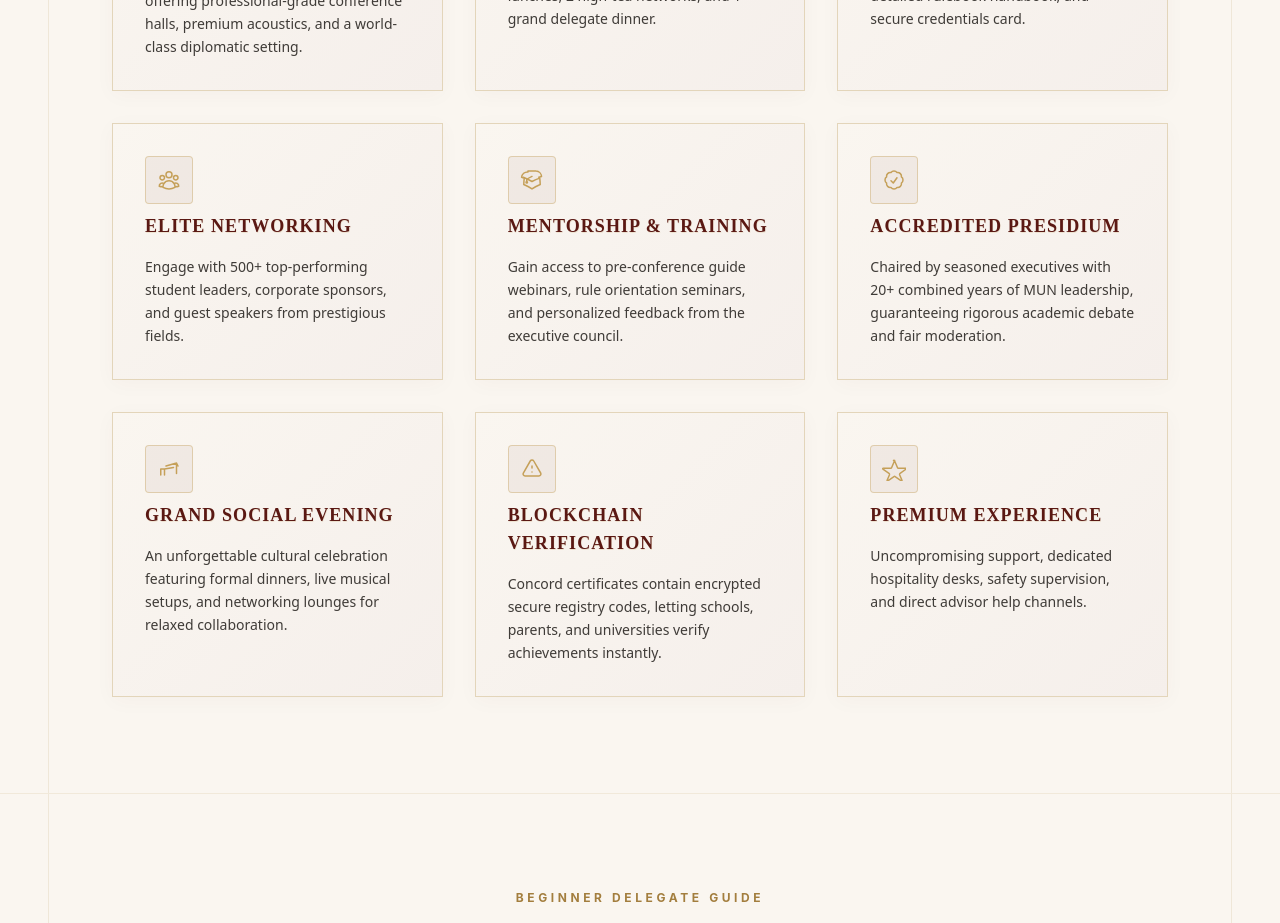
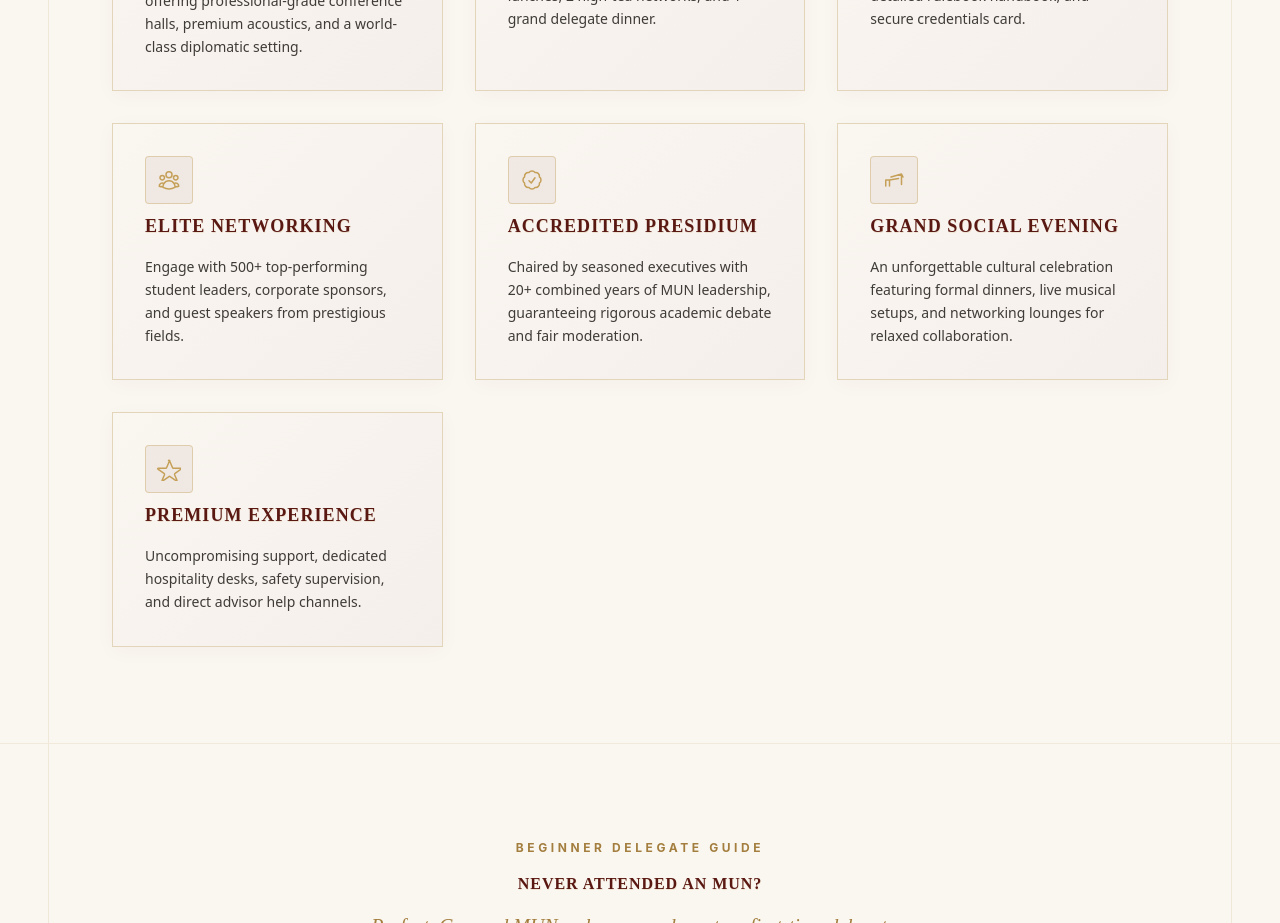
Before and after one commit to swasti-22/cmunvadodara, a Next.js app: page / in a window 1280 px wide. Shown: the part 2960-3883 px from the top of the page. Built offline with nearby package versions, Linux system fonts and the light colour scheme.

Commit message:
feat: remove Mentorship & Training and Blockchain Verification cards from Why Choose section

```diff
--- a/components/WhyChoose.js
+++ b/components/WhyChoose.js
@@ -40,15 +40,6 @@ const features = [
     ),
   },
   {
-    title: "Mentorship & Training",
-    desc: "Gain access to pre-conference guide webinars, rule orientation seminars, and personalized feedback from the executive council.",
-    icon: (
-      <svg className="w-6 h-6 text-gold" fill="none" stroke="currentColor" strokeWidth="1.5" viewBox="0 0 24 24">
-        <path strokeLinecap="round" strokeLinejoin="round" d="M4.26 10.147a60.436 60.436 0 00-.491 6.347A48.62 48.62 0 0112 20.904a48.62 48.62 0 018.232-4.41 60.46 60.46 0 00-.491-6.347m-15.482 0a50.57 50.57 0 00-2.658-.813A5.905 5.905 0 018 3.906.75.75 0 018 3h8a.75.75 0 01.07.006 5.907 5.907 0 015.507 5.428c-.908.26-1.833.532-2.77.813m-15.482 0A50.697 50.697 0 0112 13.489a50.702 50.702 0 017.74-3.342M6.75 15a.75.75 0 100-1.5.75.75 0 000 1.5zm0 0v-3.675A55.378 55.378 0 0112 8.443m-5.25 2.882V12" />
-      </svg>
-    ),
-  },
-  {
     title: "Accredited Presidium",
     desc: "Chaired by seasoned executives with 20+ combined years of MUN leadership, guaranteeing rigorous academic debate and fair moderation.",
     icon: (
@@ -63,15 +54,6 @@ const features = [
     icon: (
       <svg className="w-6 h-6 text-gold" fill="none" stroke="currentColor" strokeWidth="1.5" viewBox="0 0 24 24">
         <path strokeLinecap="round" strokeLinejoin="round" d="M9 9l10.5-3m0 0L21 9m-1.5-3v10.5m-3-6L7.5 12m0 0V18m0-6H3.75m0 0v6" />
-      </svg>
-    ),
-  },
-  {
-    title: "Blockchain Verification",
-    desc: "Concord certificates contain encrypted secure registry codes, letting schools, parents, and universities verify achievements instantly.",
-    icon: (
-      <svg className="w-6 h-6 text-gold" fill="none" stroke="currentColor" strokeWidth="1.5" viewBox="0 0 24 24">
-        <path strokeLinecap="round" strokeLinejoin="round" d="M12 9v2m0 4h.01m-6.938 4h13.856c1.54 0 2.502-1.667 1.732-3L13.732 4c-.77-1.333-2.694-1.333-3.464 0L3.34 16c-.77 1.333.192 3 1.732 3z" />
       </svg>
     ),
   },
```
